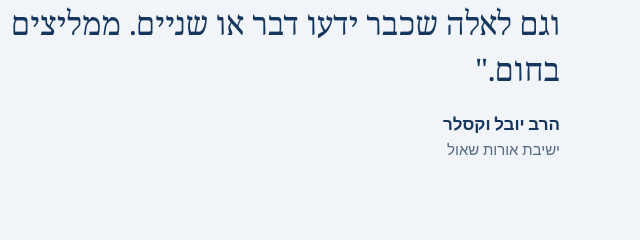
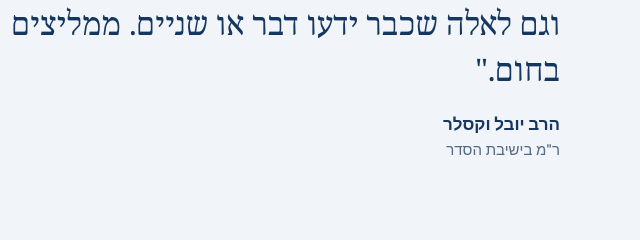
Before and after one commit to Effy-hii/binapage2, a plain HTML site: page index.html in a window 1280 px wide. Shown: the part 4816-5056 px from the top of the page, 640-1280 px from the left. Drawn offline with Linux system fonts and the light colour scheme.

Commit message:
Describe Rabbi Waxler as a ram in a hesder yeshiva without naming it
Co-Authored-By: Claude Opus 5.5 <noreply@anthropic.com>

```diff
--- a/index.html
+++ b/index.html
@@ -314,7 +314,7 @@ cite strong { color: var(--navy); font-weight: 700; display: block; font-size: 1
     <div class="wrap voices-grid">
       <blockquote class="voice-main">
         <p>"בעקבות דיון והמלצה שעלתה פה בעבר, במסגרת ימי היערכות לשנה הבאה הזמנו את הרב אפרים שרם להרצאה לצוות שלנו (אורות שאול) על השימוש בAI בלימוד והוראת תורה בכלל ועם דגשים על הצרכים והרצונות של לימוד בישיבה. היה מוצלח גם לאלה שפחות הכירו והתנסו בזה וגם לאלה שכבר ידעו דבר או שניים. ממליצים בחום."</p>
-        <cite><strong>הרב יובל וקסלר</strong>ישיבת אורות שאול</cite>
+        <cite><strong>הרב יובל וקסלר</strong>ר"מ בישיבת הסדר</cite>
       </blockquote>
       <div class="voice-side">
         <blockquote>
```
